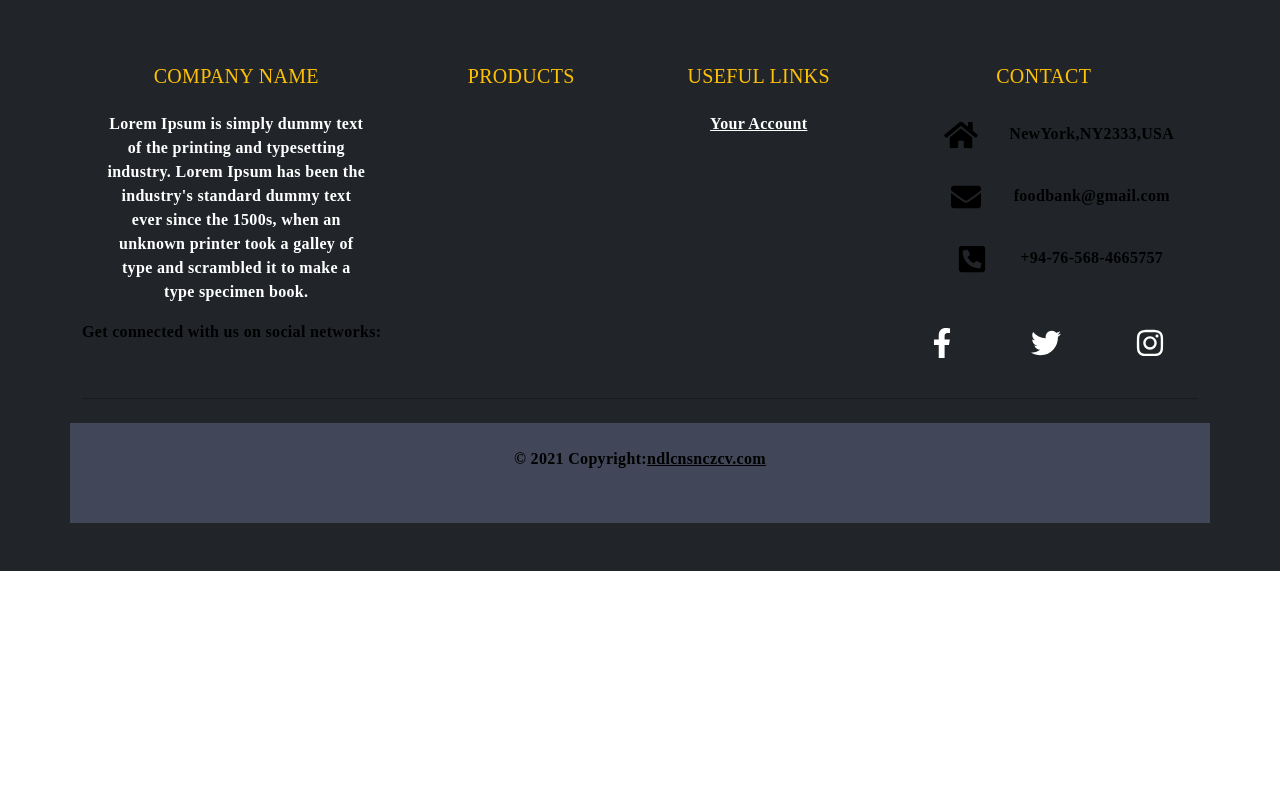
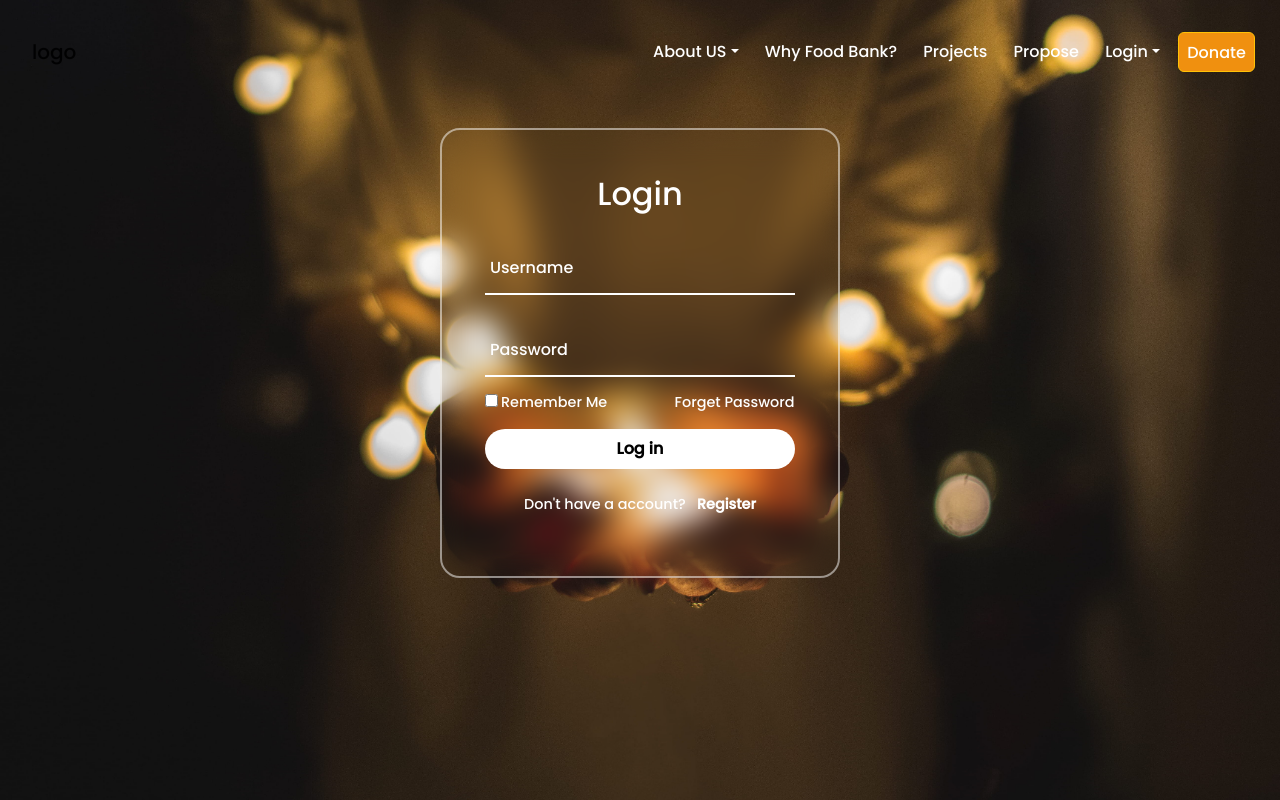
Before and after one commit to ingenious-it/food-bank, a React (Create React App) app in the folder client/: page /login in a window 1280 px wide. Shown: the top 800 px of the page. Built offline with nearby package versions, Linux system fonts and the light colour scheme.

Commit message:
made changes

```diff
--- /dev/null
+++ b/client/src/components/Login.css
@@ -0,0 +1,127 @@
+@import url('https://fonts.googleapis.com/css2?family=Poppins:wght@500&display=swap');
+*{
+    margin: 0;
+    padding: 0;
+    font-family: 'poppins',sans-serif;
+}
+.bg-image-login{
+     /* display: flex;
+    justify-content: center;
+    align-items: center; */
+
+
+    background: url('../images/image3001.jpg')no-repeat;
+    /* background-position: center;
+    background-size: cover; */
+
+    background-position: center center;
+    background-attachment: scroll;
+    background-repeat: no-repeat;
+    background-size: cover;
+    min-height: 100vh;
+    width: 100%;
+}
+.loginbox{
+    display: flex;
+    justify-content: center;
+    align-items: center;
+}
+.form-box{
+    position: relative;
+    width: 400px;
+    height: 450px;
+    background: transparent;
+    border: 2px solid rgba(255,255,255,0.5);
+    border-radius: 20px;
+    backdrop-filter: blur(15px);
+    display: flex;
+    justify-content: center;
+    align-items: center;
+
+}
+h2{
+    font-size: 2em;
+    color: #fff;
+    text-align: center;
+}
+.inputbox{
+    position: relative;
+    margin: 30px 0;
+    width: 310px;
+    border-bottom: 2px solid #fff;
+}
+.inputbox label{
+    position: absolute;
+    top: 50%;
+    left: 5px;
+    transform: translateY(-50%);
+    color: #fff;
+    font-size: 1em;
+    pointer-events: none;
+    transition: .5s;
+}
+input:focus ~ label,
+input:valid ~ label{
+top: -5px;
+}
+.inputbox input {
+    width: 100%;
+    height: 50px;
+    background: transparent;
+    border: none;
+    outline: none;
+    font-size: 1em;
+    padding:0 35px 0 5px;
+    color: #fff;
+}
+.inputbox ion-icon{
+    position: absolute;
+    right: 8px;
+    color: #fff;
+    font-size: 1.2em;
+    top: 20px;
+}
+.forget{
+    margin: -15px 0 15px ;
+    font-size: .9em;
+    color: #fff;
+    display: flex;
+    justify-content: space-between;
+}
+
+.forget label input{
+    margin-right: 3px;
+
+}
+.forget label a{
+    color: #fff;
+    text-decoration: none;
+}
+.forget label a:hover{
+    text-decoration: underline;
+}
+button{
+    width: 100%;
+    height: 40px;
+    border-radius: 40px;
+    background: #fff;
+    border: none;
+    outline: none;
+    cursor: pointer;
+    font-size: 1em;
+    font-weight: 600;
+}
+.register{
+    font-size: .9em;
+    color: #fff;
+    text-align: center;
+    margin: 25px 0 10px;
+}
+.register p a{
+    text-decoration: none;
+    color: #fff;
+    font-weight: 600;
+}
+.register p a:hover{
+    text-decoration: underline;
+}
--- a/client/src/components/Login.jsx
+++ b/client/src/components/Login.jsx
@@ -1,8 +1,57 @@
 import React from 'react';
+import './Login.css';
+import Nav from './navBar';
+import {motion} from 'framer-motion';
 
 const Login = () => {
     return (
         <React.Fragment>
+
+            <motion.div
+                                 initial={{width:0}}
+                                 animate={{width:"100vw"}}
+                                 exit={{x:window.innerWidth, transition:{duration:0.1}}}
+            >
+        <div className="bg-image-login">
+
+          <Nav/>
+
+          <div className='loginbox mt-5 w-100 '>
+
+          <div class="form-box">
+            <div class="form-value">
+                <form action="">
+                    <h2>Login</h2>
+                    <div class="inputbox">
+                        <ion-icon name="mail-outline"></ion-icon>
+                        <input type="username" required/>
+                        <label for="">Username</label>
+                    </div>
+                    <div class="inputbox">
+                        <ion-icon name="lock-closed-outline"></ion-icon>
+                        <input type="password" required/>
+                        <label for="">Password</label>
+                    </div>
+                    <div class="forget">
+                        <label for=""><input type="checkbox"/>Remember Me&nbsp;&nbsp;&nbsp;&nbsp;&nbsp;&nbsp;&nbsp;&nbsp;&nbsp;&nbsp;&nbsp;&nbsp;&nbsp;&nbsp;&nbsp;&nbsp;&nbsp;&nbsp;<a href="#">Forget Password</a></label>
+
+                    </div>
+                    <button>Log in</button>
+                    <div class="register">
+                        <p>Don't have a account? <a href="#">&nbsp;&nbsp;Register</a></p>
+                    </div>
+                </form>
+            </div>
+        </div>
+
+        </div>
+
+        </div>
+
+            </motion.div>
+
+
+
 
         </React.Fragment>
      );
```
Also changed, not shown: client/src/images/image3001.jpg (added).
